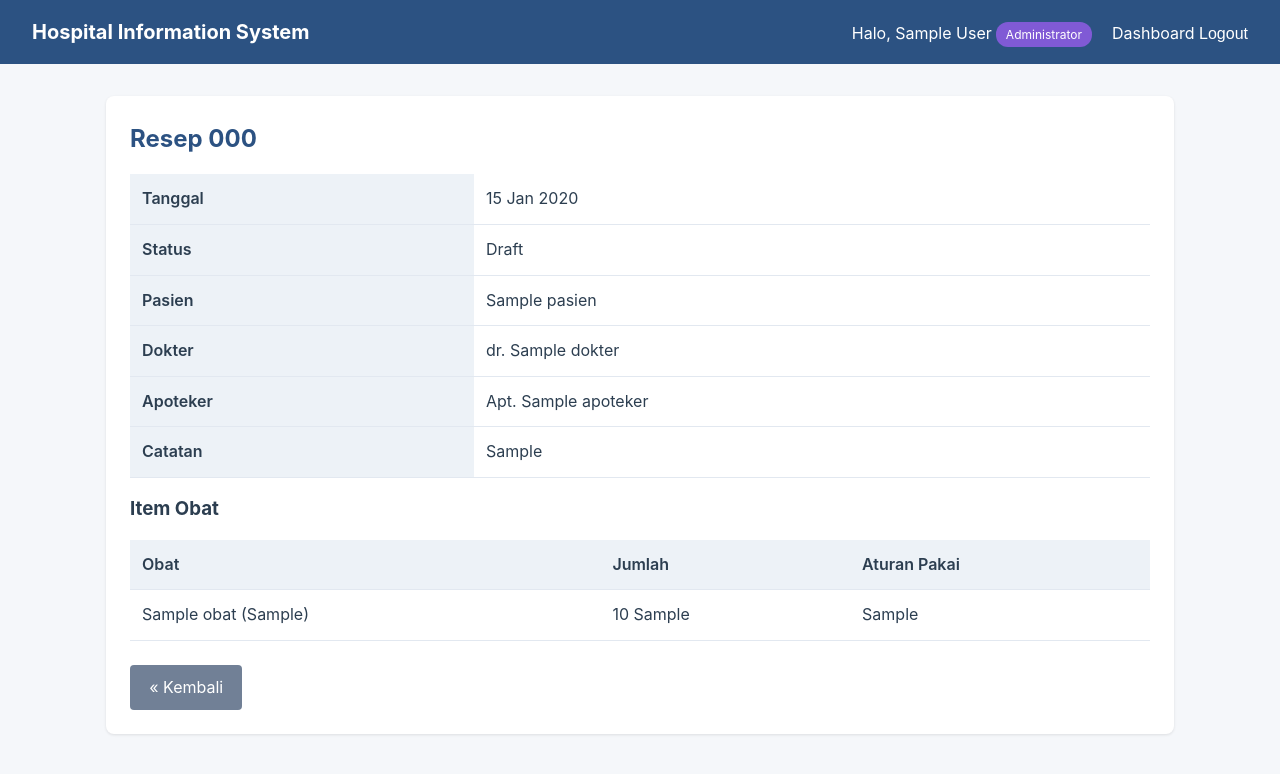
After one commit to FidelAkilah/PKPL26_31_nicegang, a Django app: page /resep/1/ in a window 1280 px wide. The commit adds this page. Shown: the top 774 px of the page. Run offline with Django 5.2, Linux system fonts and the light colour scheme; a user stored in the database is signed in; tables that the repository leaves empty hold one stand-in row (values such as "Sample post").

Commit message:
feat(jadwal-resep): add JadwalDokter and Resep with apoteker dispense flow

```diff
--- a/hospital_app/models.py
+++ b/hospital_app/models.py
@@ -128,3 +128,68 @@ class RekamMedis(models.Model):
 
     def __str__(self) -> str:
         return f"{self.nomor} - {self.pasien.nama}"
+
+
+class JadwalDokter(models.Model):
+    HARI = [
+        ("SEN", "Senin"), ("SEL", "Selasa"), ("RAB", "Rabu"),
+        ("KAM", "Kamis"), ("JUM", "Jumat"), ("SAB", "Sabtu"), ("MIN", "Minggu"),
+    ]
+    dokter = models.ForeignKey(Dokter, on_delete=models.CASCADE, related_name="jadwal")
+    hari = models.CharField(max_length=3, choices=HARI)
+    jam_mulai = models.TimeField()
+    jam_selesai = models.TimeField()
+    ruangan = models.CharField(max_length=40)
+
+    class Meta:
+        ordering = ["dokter", "hari", "jam_mulai"]
+        verbose_name = "Jadwal Dokter"
+        verbose_name_plural = "Jadwal Dokter"
+
+    def __str__(self) -> str:
+        return f"{self.dokter} - {self.get_hari_display()} {self.jam_mulai}-{self.jam_selesai}"
+
+
+class Resep(models.Model):
+    """Resep obat dari dokter ke pasien (di-fulfill apoteker)."""
+    STATUS = [
+        ("DRAFT", "Draft"),
+        ("DIKELUARKAN", "Dikeluarkan oleh Apoteker"),
+        ("DIBATALKAN", "Dibatalkan"),
+    ]
+    nomor = models.CharField(max_length=20, unique=True, db_index=True)
+    rekam_medis = models.ForeignKey(
+        RekamMedis, on_delete=models.PROTECT, related_name="resep_set",
+    )
+    dokter = models.ForeignKey(Dokter, on_delete=models.PROTECT, related_name="resep_set")
+    apoteker = models.ForeignKey(
+        Apoteker, on_delete=models.PROTECT,
+        related_name="resep_set", null=True, blank=True,
+    )
+    tanggal = models.DateField()
+    status = models.CharField(max_length=12, choices=STATUS, default="DRAFT")
+    catatan = models.TextField(max_length=500, blank=True)
+    created_at = models.DateTimeField(auto_now_add=True)
+    updated_at = models.DateTimeField(auto_now=True)
+
+    class Meta:
+        ordering = ["-tanggal", "-id"]
+        verbose_name = "Resep"
+        verbose_name_plural = "Resep"
+
+    def __str__(self) -> str:
+        return f"{self.nomor} ({self.get_status_display()})"
+
+
+class ResepItem(models.Model):
+    resep = models.ForeignKey(Resep, on_delete=models.CASCADE, related_name="items")
+    obat = models.ForeignKey(Obat, on_delete=models.PROTECT)
+    jumlah = models.PositiveIntegerField()
+    aturan_pakai = models.CharField(max_length=120)
+
+    class Meta:
+        verbose_name = "Item Resep"
+        verbose_name_plural = "Item Resep"
+
+    def __str__(self) -> str:
+        return f"{self.obat.nama} x {self.jumlah}"
--- a/hospital_app/templates/hospital_app/dashboard.html
+++ b/hospital_app/templates/hospital_app/dashboard.html
@@ -24,7 +24,10 @@
             <a class="btn" href="{% url 'hospital_app:pasien_list' %}">Daftar Pasien</a>
             <a class="btn" href="{% url 'hospital_app:rekam_medis_list' %}">Rekam Medis</a>
         {% endif %}
-        {# Jadwal & Resep menu ditambahkan pada branch feature/jadwal-resep #}
+        <a class="btn" href="{% url 'hospital_app:jadwal_list' %}">Jadwal Dokter</a>
+        {% if user.is_dokter or user.is_apoteker or user.is_admin_role or user.is_superuser %}
+            <a class="btn" href="{% url 'hospital_app:resep_list' %}">Resep Obat</a>
+        {% endif %}
     </nav>
 </div>
 {% endblock %}
--- /dev/null
+++ b/hospital_app/templates/hospital_app/resep_detail.html
@@ -0,0 +1,42 @@
+{% extends "base.html" %}
+{% block title %}{{ resep.nomor }} - Resep{% endblock %}
+{% block content %}
+<div class="card">
+    <h2>Resep {{ resep.nomor }}</h2>
+    <table>
+        <tr><th>Tanggal</th><td>{{ resep.tanggal|date:"d M Y" }}</td></tr>
+        <tr><th>Status</th><td>{{ resep.get_status_display }}</td></tr>
+        <tr><th>Pasien</th><td>{{ resep.rekam_medis.pasien.nama }}</td></tr>
+        <tr><th>Dokter</th><td>dr. {{ resep.dokter.nama }}</td></tr>
+        <tr><th>Apoteker</th><td>{{ resep.apoteker|default:"-" }}</td></tr>
+        <tr><th>Catatan</th><td>{{ resep.catatan|linebreaksbr|default:"-" }}</td></tr>
+    </table>
+
+    <h3 style="margin-top:1rem">Item Obat</h3>
+    <table>
+        <thead><tr><th>Obat</th><th>Jumlah</th><th>Aturan Pakai</th></tr></thead>
+        <tbody>
+        {% for item in resep.items.all %}
+            <tr>
+                <td>{{ item.obat.nama }} ({{ item.obat.kode }})</td>
+                <td>{{ item.jumlah }} {{ item.obat.satuan }}</td>
+                <td>{{ item.aturan_pakai }}</td>
+            </tr>
+        {% empty %}
+            <tr><td colspan="3" style="text-align:center;color:#718096">Tidak ada item obat.</td></tr>
+        {% endfor %}
+        </tbody>
+    </table>
+
+    {% if resep.status == "DRAFT" and user.is_apoteker %}
+        <form method="post" action="{% url 'hospital_app:resep_dispense' resep.pk %}" style="margin-top:1rem">
+            {# CSRF wajib pada operasi dispense (CWE-352) #}
+            {% csrf_token %}
+            <button type="submit">Keluarkan Obat</button>
+        </form>
+    {% endif %}
+    <p style="margin-top:1rem">
+        <a class="btn btn-secondary" href="{% url 'hospital_app:resep_list' %}">« Kembali</a>
+    </p>
+</div>
+{% endblock %}
--- a/hospital_app/urls.py
+++ b/hospital_app/urls.py
@@ -19,4 +19,14 @@ urlpatterns = [
     path("rekam-medis/baru/", views.rekam_medis_create, name="rekam_medis_create"),
     path("rekam-medis/<int:pk>/", views.rekam_medis_detail, name="rekam_medis_detail"),
     path("rekam-medis/<int:pk>/edit/", views.rekam_medis_edit, name="rekam_medis_edit"),
+
+    # Jadwal Dokter
+    path("jadwal/", views.jadwal_list, name="jadwal_list"),
+    path("jadwal/baru/", views.jadwal_create, name="jadwal_create"),
+
+    # Resep
+    path("resep/", views.resep_list, name="resep_list"),
+    path("resep/baru/", views.resep_create, name="resep_create"),
+    path("resep/<int:pk>/", views.resep_detail, name="resep_detail"),
+    path("resep/<int:pk>/dispense/", views.resep_dispense, name="resep_dispense"),
 ]
--- a/hospital_app/views.py
+++ b/hospital_app/views.py
@@ -15,8 +15,12 @@ from django.shortcuts import get_object_or_404, redirect, render
 
 from accounts.models import Role
 
-from .forms import PasienForm, RekamMedisForm
-from .models import Dokter, Obat, Pasien, RekamMedis
+from .forms import (
+    JadwalDokterForm, PasienForm, RekamMedisForm, ResepForm, ResepItemFormSet,
+)
+from .models import (
+    Apoteker, Dokter, JadwalDokter, Obat, Pasien, RekamMedis, Resep,
+)
 from .permissions import role_required
 
 
@@ -154,3 +158,88 @@ def rekam_medis_edit(request, pk: int):
     return render(request, "hospital_app/rekam_medis_form.html", {
         "form": form, "rm": rm, "mode": "edit",
     })
+
+
+# --- Jadwal Dokter --------------------------------------------------------
+
+@login_required
+def jadwal_list(request):
+    """List jadwal dokter - bisa diakses semua role yang login."""
+    jadwal = JadwalDokter.objects.select_related("dokter").all()
+    return render(request, "hospital_app/jadwal_list.html", {"jadwal_list": jadwal})
+
+
+@role_required(Role.ADMIN)
+def jadwal_create(request):
+    form = JadwalDokterForm(request.POST or None)
+    if request.method == "POST" and form.is_valid():
+        form.save()
+        messages.success(request, "Jadwal berhasil ditambahkan.")
+        return redirect("hospital_app:jadwal_list")
+    return render(request, "hospital_app/jadwal_form.html", {"form": form, "mode": "create"})
+
+
+# --- Resep Obat -----------------------------------------------------------
+
+@role_required(Role.DOKTER, Role.APOTEKER, Role.ADMIN)
+def resep_list(request):
+    q = (request.GET.get("q") or "").strip()
+    qs = Resep.objects.select_related("dokter", "apoteker", "rekam_medis__pasien").all()
+    if q:
+        # ORM filter (CWE-89 mitigation).
+        qs = qs.filter(
+            Q(nomor__icontains=q) | Q(rekam_medis__pasien__nrm__icontains=q)
+        )
+    paginator = Paginator(qs, 20)
+    page_obj = paginator.get_page(request.GET.get("page"))
+    return render(request, "hospital_app/resep_list.html", {"page_obj": page_obj, "q": q})
+
+
+@role_required(Role.DOKTER, Role.ADMIN)
+def resep_create(request):
+    form = ResepForm(request.POST or None)
+    formset = ResepItemFormSet(request.POST or None, prefix="items")
+    if request.method == "POST" and form.is_valid() and formset.is_valid():
+        resep = form.save()
+        formset.instance = resep
+        formset.save()
+        messages.success(request, "Resep berhasil dibuat.")
+        return redirect("hospital_app:resep_detail", pk=resep.pk)
+    return render(request, "hospital_app/resep_form.html", {
+        "form": form, "formset": formset, "mode": "create",
+    })
+
+
+@role_required(Role.DOKTER, Role.APOTEKER, Role.ADMIN)
+def resep_detail(request, pk: int):
+    resep = get_object_or_404(
+        Resep.objects.select_related("dokter", "apoteker", "rekam_medis__pasien"),
+        pk=pk,
+    )
+    return render(request, "hospital_app/resep_detail.html", {"resep": resep})
+
+
+@role_required(Role.APOTEKER, Role.ADMIN)
+def resep_dispense(request, pk: int):
+    """Apoteker mengeluarkan obat sesuai resep (mengubah status -> DIKELUARKAN).
+
+    POST-only + CSRF-protected (TC-CSRF-* / CWE-352).
+    """
+    if request.method != "POST":
+        return redirect("hospital_app:resep_detail", pk=pk)
+
+    resep = get_object_or_404(Resep, pk=pk)
+    if resep.status != "DRAFT":
+        messages.error(request, "Resep ini sudah tidak bisa diproses.")
+        return redirect("hospital_app:resep_detail", pk=pk)
+
+    apoteker = Apoteker.objects.filter(user=request.user).first()
+    if apoteker is None and not request.user.is_superuser:
+        messages.error(request, "Profil apoteker tidak ditemukan.")
+        return redirect("hospital_app:resep_detail", pk=pk)
+
+    resep.status = "DIKELUARKAN"
+    resep.apoteker = apoteker
+    resep.save(update_fields=["status", "apoteker", "updated_at"])
+    messages.success(request, f"Resep {resep.nomor} telah dikeluarkan.")
+    return redirect("hospital_app:resep_detail", pk=pk)
```
Also changed, not shown: hospital_app/admin.py (+29 -1 lines), hospital_app/forms.py (+49 -1 lines), hospital_app/templates/hospital_app/jadwal_form.html (added, +18 -0 lines), hospital_app/templates/hospital_app/jadwal_list.html (added, +30 -0 lines), hospital_app/templates/hospital_app/resep_form.html (added, +33 -0 lines), hospital_app/templates/hospital_app/resep_list.html (added, +36 -0 lines), hospital_app/migrations/0003_jadwaldokter_resep_resepitem.py (added).
